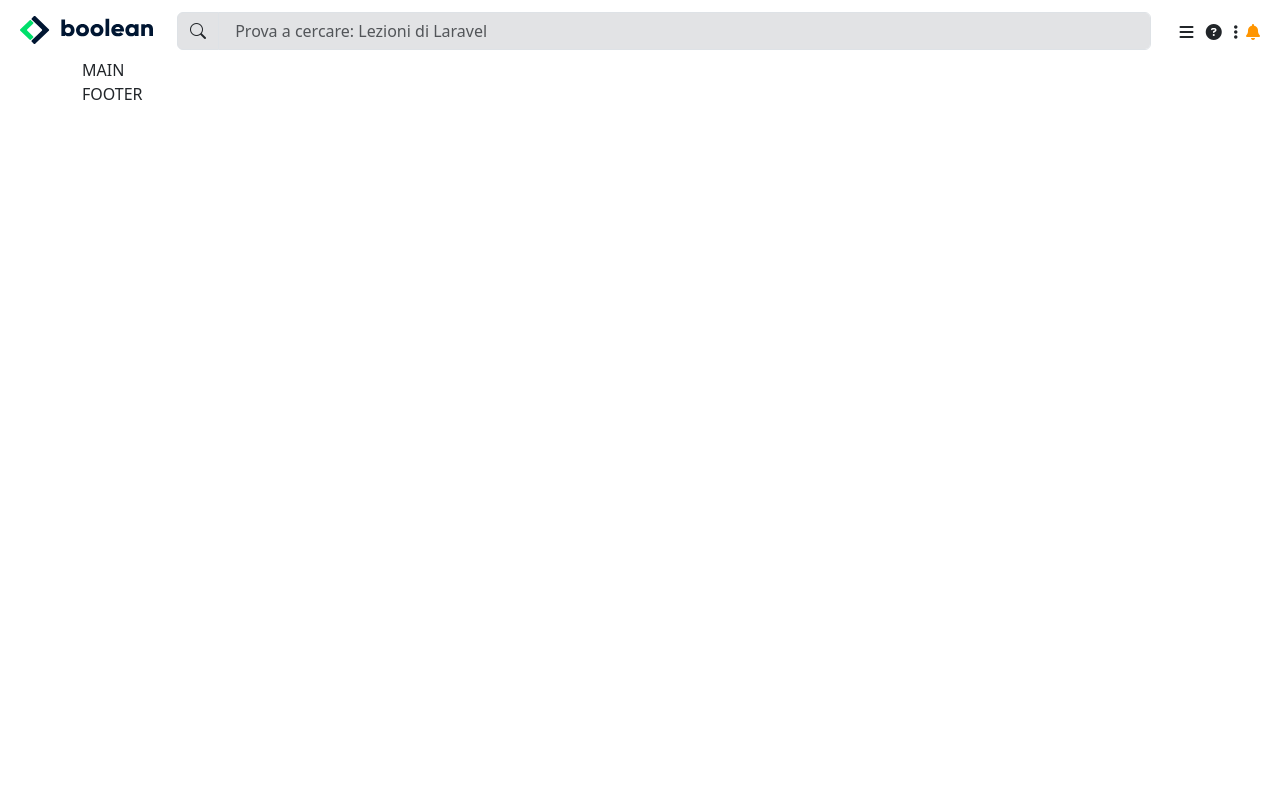
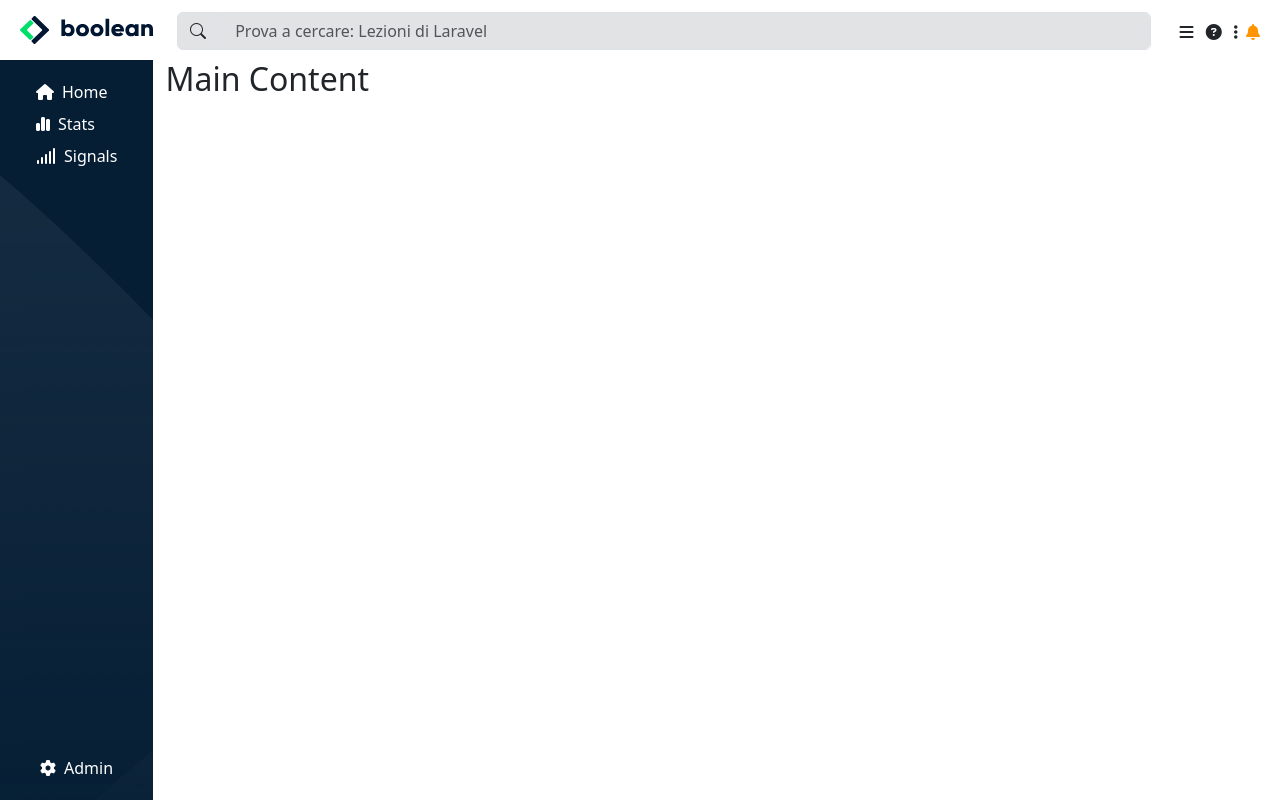
Before and after one commit to gabrielebottari/html-css-bootstrap-dashboard, a plain HTML site: page index.html in a window 1280 px wide. Drawn offline with nearby package versions, Linux system fonts and the light colour scheme.

Commit message:
ADD sidebar

```diff
--- a/css/style.css
+++ b/css/style.css
@@ -6,6 +6,10 @@
     margin: 0;
     padding: 0;
     box-sizing: border-box;
+}
+
+:root {
+    --dark-blue: #051E34;
 }
 
 /*
@@ -20,9 +24,21 @@ html {
 /*
     HEADER
 */
+header {
+    height: 60px;
+}
 .logo_small img {
-  height: 40px;
-  display: none;
+    height: 40px;
+    display: none;
+}
+
+/*
+MAIN
+*/
+.fixed-sidebar {
+    height: calc(100vh - 60px);
+    background-image: url(../img/sidebar-bg.png);
+    background-color: var(--dark-blue);
 }
 
 /*
@@ -47,6 +63,10 @@ html {
     .logo_small img {
         display: block;
     }
+
+    .fixed-sidebar span {
+        display: none;
+    }
 }
 
 /* SMARTPHONE */
--- a/index.html
+++ b/index.html
@@ -63,16 +63,30 @@
         </header><!-- Fine Header Principale -->
 
         <main><!-- Inizio Main -->
-            <div class="container">
-                MAIN
-            </div>
+            <div class="container-fluid">
+                <div class="row">
+
+                  <!-- Sidebar -->
+                  <div class="col-auto fixed-sidebar text-white">
+                    <div class=" px-md-4 py-3">
+                        <div><i class="fa-solid fa-house py-2 me-2"></i><span>Home</span></div>
+                        <div><i class="fa-solid fa-chart-simple py-2 me-2"></i><span>Stats</span></div>
+                        <div><i class="fa-solid fa-signal py-2 me-2"></i><span>Signals</span></div>
+                    </div>
+                    <div class="fixed-bottom px-md-4 py-3">
+                        <div class="ms-3"><i class="fa-solid fa-gear py-2 me-2"></i><span>Admin</span></div>
+                    </div>
+                  </div>
+
+                  <!-- Main Content -->
+                  <div class="col">
+                    <h2>Main Content</h2>
+                    <!-- Add your main content here -->
+                  </div>
+
+                </div>
+              </div>
         </main><!-- Fine Main -->
-
-        <footer><!-- Inizio Footer Principale -->
-            <div class="container">
-                FOOTER
-            </div>
-        </footer><!-- Fine Footer Principale -->
 
         <!-- Bootstrap Javascript -->
         <script src="https://cdn.jsdelivr.net/npm/bootstrap@5.3.2/dist/js/bootstrap.bundle.min.js" integrity="sha384-C6RzsynM9kWDrMNeT87bh95OGNyZPhcTNXj1NW7RuBCsyN/o0jlpcV8Qyq46cDfL" crossorigin="anonymous"></script>
```
